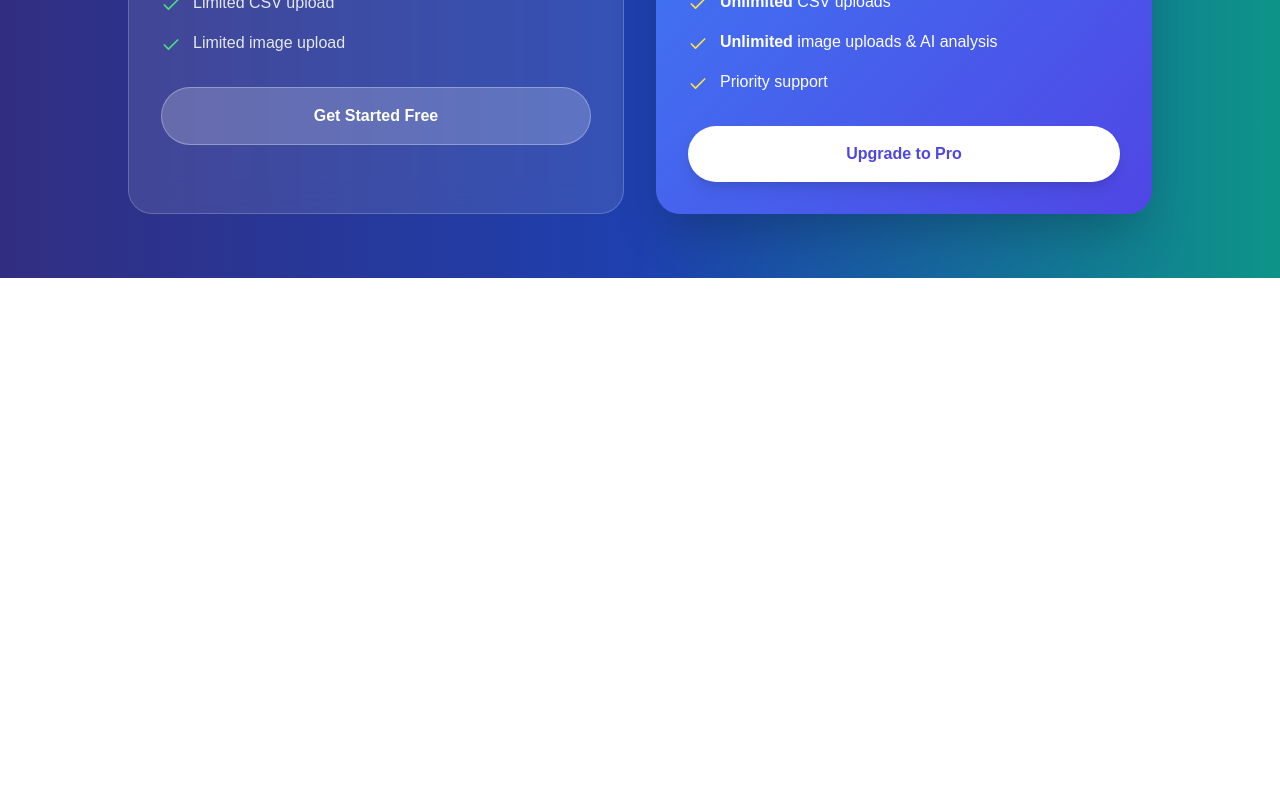
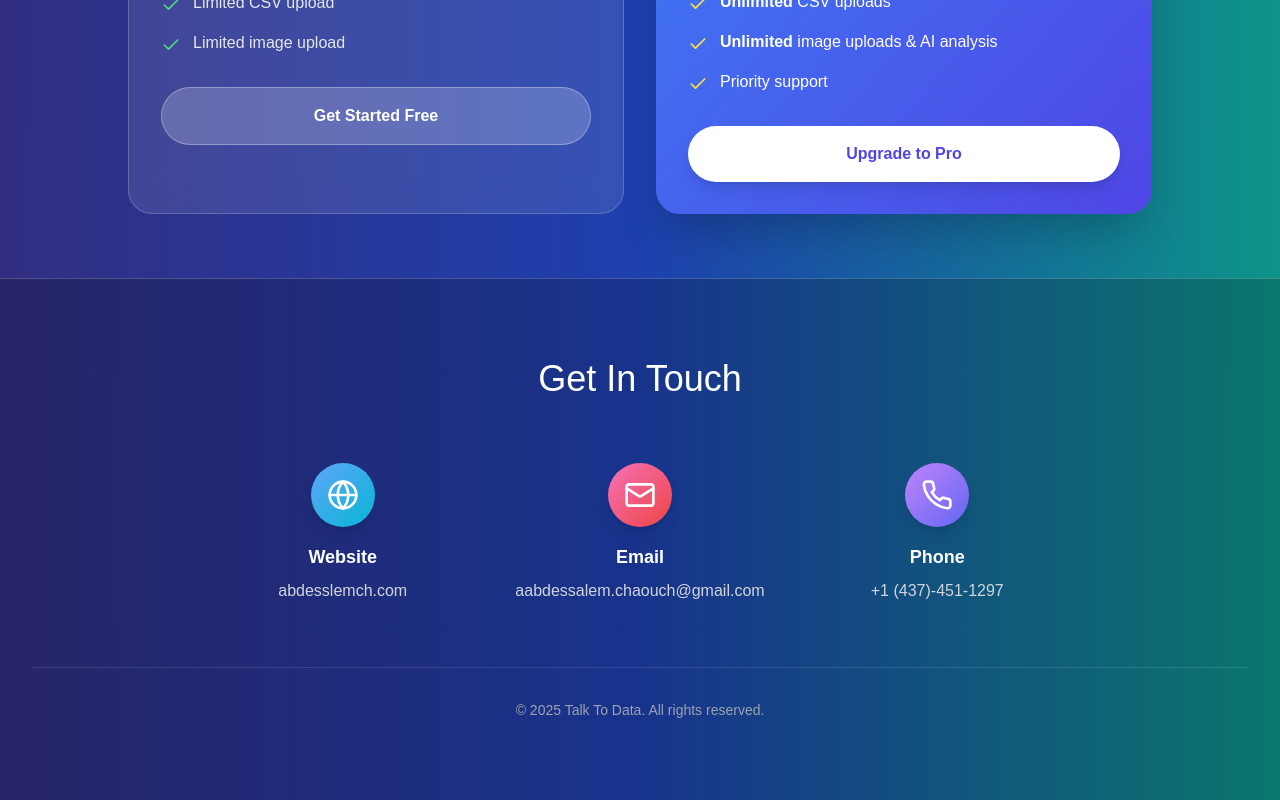
Before and after one commit to aabdessalemch/dashboard-saas, a Next.js app: page /pricing in a window 1280 px wide. Shown: the part 642-1442 px from the top of the page. Before the commit the page ends 920 px from the top, so only its background shows below. Built offline with nearby package versions, Linux system fonts and the light colour scheme; no server answers.

Commit message:
Update: centered contact footer, remove powered by text, Stripe live integration complete

```diff
--- a/app/page.tsx
+++ b/app/page.tsx
@@ -2,7 +2,7 @@
 import { useState, useEffect } from "react";
 import Link from "next/link";
 import Image from "next/image";
-import { Star } from "lucide-react";
+import { Star, Mail, Phone, Globe } from "lucide-react";
 import { getReviews, createReview, Review } from "@/lib/reviews";
 
 export default function Home() {
@@ -72,9 +72,6 @@ export default function Home() {
           <Link href="/pricing" className="hover:text-white transition">
             Pricing
           </Link>
-          <Link href="/contact" className="hover:text-white transition">
-            Contact
-          </Link>
         </div>
       </nav>
 
@@ -91,7 +88,7 @@ export default function Home() {
             </p>
             <Link
               href="/dashboard"
-              className="inline-block px-38 py-4 bg-white text-indigo-900 rounded-full font-semibold hover:bg-gray-100 transition shadow-lg text-lg"
+              className="inline-block px-6 py-4 bg-white text-indigo-900 rounded-full font-semibold hover:bg-gray-100 transition shadow-lg text-lg"
             >
               Create Dashboard
             </Link>
@@ -283,6 +280,67 @@ export default function Home() {
           </div>
         </div>
       )}
+
+      {/* Contact Section */}
+      <div className="border-t border-white/20 bg-black/20">
+        <div className="container mx-auto px-8 py-20">
+          <h2 className="text-4xl font-light text-white text-center mb-16">Get In Touch</h2>
+          <div className="flex justify-center">
+            <div className="grid grid-cols-1 md:grid-cols-3 gap-12 max-w-4xl">
+              {/* Website */}
+              <div className="flex flex-col items-center text-center group">
+                <div className="w-16 h-16 rounded-full bg-gradient-to-br from-blue-400 to-cyan-500 flex items-center justify-center mb-4 shadow-lg">
+                  <Globe size={32} className="text-white" />
+                </div>
+                <h4 className="text-white text-lg font-semibold mb-2">Website</h4>
+                <a
+                  href="https://abdesslemch.com"
+                  target="_blank"
+                  rel="noopener noreferrer"
+                  className="text-gray-300 hover:text-white transition-colors text-base font-light"
+                >
+                  abdesslemch.com
+                </a>
+              </div>
+
+              {/* Email */}
+              <div className="flex flex-col items-center text-center group">
+                <div className="w-16 h-16 rounded-full bg-gradient-to-br from-pink-400 to-red-500 flex items-center justify-center mb-4 shadow-lg">
+                  <Mail size={32} className="text-white" />
+                </div>
+                <h4 className="text-white text-lg font-semibold mb-2">Email</h4>
+                <a
+                  href="mailto:aabdessalem.chaouch@gmail.com"
+                  className="text-gray-300 hover:text-white transition-colors text-base font-light"
+                >
+                  aabdessalem.chaouch@gmail.com
+                </a>
+              </div>
+
+              {/* Phone */}
+              <div className="flex flex-col items-center text-center group">
+                <div className="w-16 h-16 rounded-full bg-gradient-to-br from-purple-400 to-indigo-500 flex items-center justify-center mb-4 shadow-lg">
+                  <Phone size={32} className="text-white" />
+                </div>
+                <h4 className="text-white text-lg font-semibold mb-2">Phone</h4>
+                <a
+                  href="tel:+14374511297"
+                  className="text-gray-300 hover:text-white transition-colors text-base font-light"
+                >
+                  +1 (437)-451-1297
+                </a>
+              </div>
+            </div>
+          </div>
+
+          {/* Divider */}
+          <div className="border-t border-white/10 mt-16 pt-8">
+            <p className="text-gray-400 text-center text-sm">
+              © 2026 Talk To Data. All rights reserved.
+            </p>
+          </div>
+        </div>
+      </div>
     </div>
   );
 }
--- a/app/pricing/page.tsx
+++ b/app/pricing/page.tsx
@@ -1,6 +1,6 @@
 "use client";
 import Link from "next/link";
-import { Check, X } from "lucide-react";
+import { Check, X, Mail, Phone, Globe } from "lucide-react";
 import { useState } from "react";
 import { useRouter } from "next/navigation";
 import { supabase } from "@/lib/supabase";
@@ -59,9 +59,6 @@ const PricingPage = () => {
           </Link>
           <Link href="/pricing" className="hover:text-white transition">
             Pricing
-          </Link>
-          <Link href="/contact" className="hover:text-white transition">
-            Contact
           </Link>
         </div>
       </nav>
@@ -166,6 +163,67 @@ const PricingPage = () => {
           </div>
         </div>
       </div>
+
+      {/* Contact Section */}
+      <div className="border-t border-white/20 bg-black/20">
+        <div className="container mx-auto px-8 py-20">
+          <h2 className="text-4xl font-light text-white text-center mb-16">Get In Touch</h2>
+          <div className="flex justify-center">
+            <div className="grid grid-cols-1 md:grid-cols-3 gap-12 max-w-4xl">
+              {/* Website */}
+              <div className="flex flex-col items-center text-center group">
+                <div className="w-16 h-16 rounded-full bg-gradient-to-br from-blue-400 to-cyan-500 flex items-center justify-center mb-4 shadow-lg">
+                  <Globe size={32} className="text-white" />
+                </div>
+                <h4 className="text-white text-lg font-semibold mb-2">Website</h4>
+                <a
+                  href="https://abdesslemch.com"
+                  target="_blank"
+                  rel="noopener noreferrer"
+                  className="text-gray-300 hover:text-white transition-colors text-base font-light"
+                >
+                  abdesslemch.com
+                </a>
+              </div>
+
+              {/* Email */}
+              <div className="flex flex-col items-center text-center group">
+                <div className="w-16 h-16 rounded-full bg-gradient-to-br from-pink-400 to-red-500 flex items-center justify-center mb-4 shadow-lg">
+                  <Mail size={32} className="text-white" />
+                </div>
+                <h4 className="text-white text-lg font-semibold mb-2">Email</h4>
+                <a
+                  href="mailto:aabdessalem.chaouch@gmail.com"
+                  className="text-gray-300 hover:text-white transition-colors text-base font-light"
+                >
+                  aabdessalem.chaouch@gmail.com
+                </a>
+              </div>
+
+              {/* Phone */}
+              <div className="flex flex-col items-center text-center group">
+                <div className="w-16 h-16 rounded-full bg-gradient-to-br from-purple-400 to-indigo-500 flex items-center justify-center mb-4 shadow-lg">
+                  <Phone size={32} className="text-white" />
+                </div>
+                <h4 className="text-white text-lg font-semibold mb-2">Phone</h4>
+                <a
+                  href="tel:+14374511297"
+                  className="text-gray-300 hover:text-white transition-colors text-base font-light"
+                >
+                  +1 (437)-451-1297
+                </a>
+              </div>
+            </div>
+          </div>
+
+          {/* Divider */}
+          <div className="border-t border-white/10 mt-16 pt-8">
+            <p className="text-gray-400 text-center text-sm">
+              © 2025 Talk To Data. All rights reserved.
+            </p>
+          </div>
+        </div>
+      </div>
     </div>
   );
 };
```
